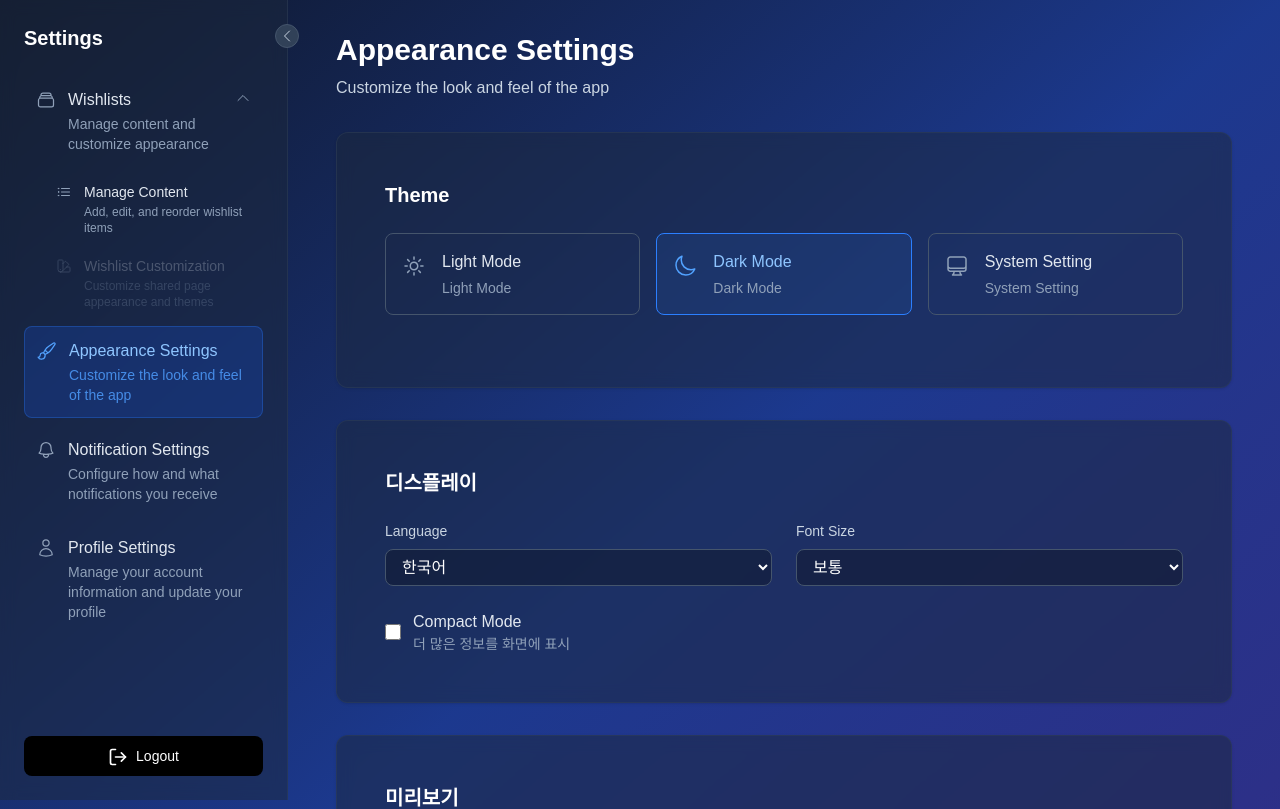
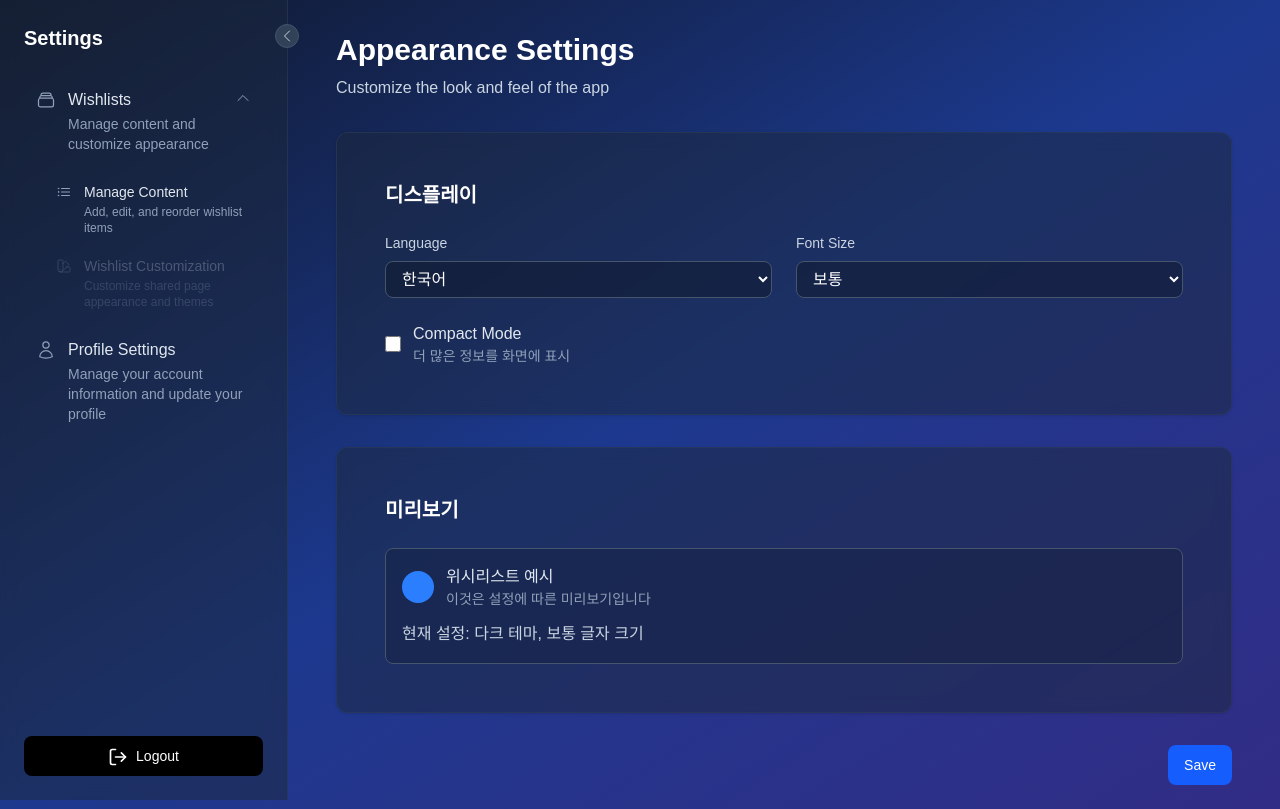
Before and after one commit to HyungwonJang0327/linklet, a Next.js app: page /en/settings/appearance in a window 1280 px wide. Shown: the top 809 px of the page. Built offline with nearby package versions, Linux system fonts and the light colour scheme.

Commit message:
fix: 메뉴 정리

```diff
--- a/app/[locale]/settings/appearance/page.tsx
+++ b/app/[locale]/settings/appearance/page.tsx
@@ -97,7 +97,7 @@ export default function AppearancePage() {
       </div>
 
       {/* Theme Selection */}
-      <Card className="bg-slate-800/50 border-slate-700/50 backdrop-blur-sm">
+      {/* <Card className="bg-slate-800/50 border-slate-700/50 backdrop-blur-sm">
         <div className="p-6">
           <h2 className="text-xl font-semibold text-white mb-6">{t('settings.appearance.theme')}</h2>
 
@@ -122,7 +122,7 @@ export default function AppearancePage() {
             />
           </div>
         </div>
-      </Card>
+      </Card> */}
 
       {/* Display Settings */}
       <Card className="bg-slate-800/50 border-slate-700/50 backdrop-blur-sm">
--- a/components/settings/settings-sidebar.tsx
+++ b/components/settings/settings-sidebar.tsx
@@ -75,20 +75,20 @@ export function SettingsSidebar({ onItemClick, collapsed = false, onToggleCollap
         }
       ]
     },
-    {
-      nameKey: 'settings.appearance.title',
-      href: `/${locale}/settings/appearance`,
-      icon: PaintBrushIcon,
-      menuId: 'appearance',
-      descriptionKey: 'settings.appearance.description'
-    },
-    {
-      nameKey: 'settings.notifications.title',
-      href: `/${locale}/settings/notifications`,
-      icon: BellIcon,
-      menuId: 'notifications',
-      descriptionKey: 'settings.notifications.description'
-    },
+    // {
+    //   nameKey: 'settings.appearance.title',
+    //   href: `/${locale}/settings/appearance`,
+    //   icon: PaintBrushIcon,
+    //   menuId: 'appearance',
+    //   descriptionKey: 'settings.appearance.description'
+    // },
+    // {
+    //   nameKey: 'settings.notifications.title',
+    //   href: `/${locale}/settings/notifications`,
+    //   icon: BellIcon,
+    //   menuId: 'notifications',
+    //   descriptionKey: 'settings.notifications.description'
+    // },
     {
       nameKey: 'settings.profile.title',
       href: `/${locale}/settings/profile`,
```
